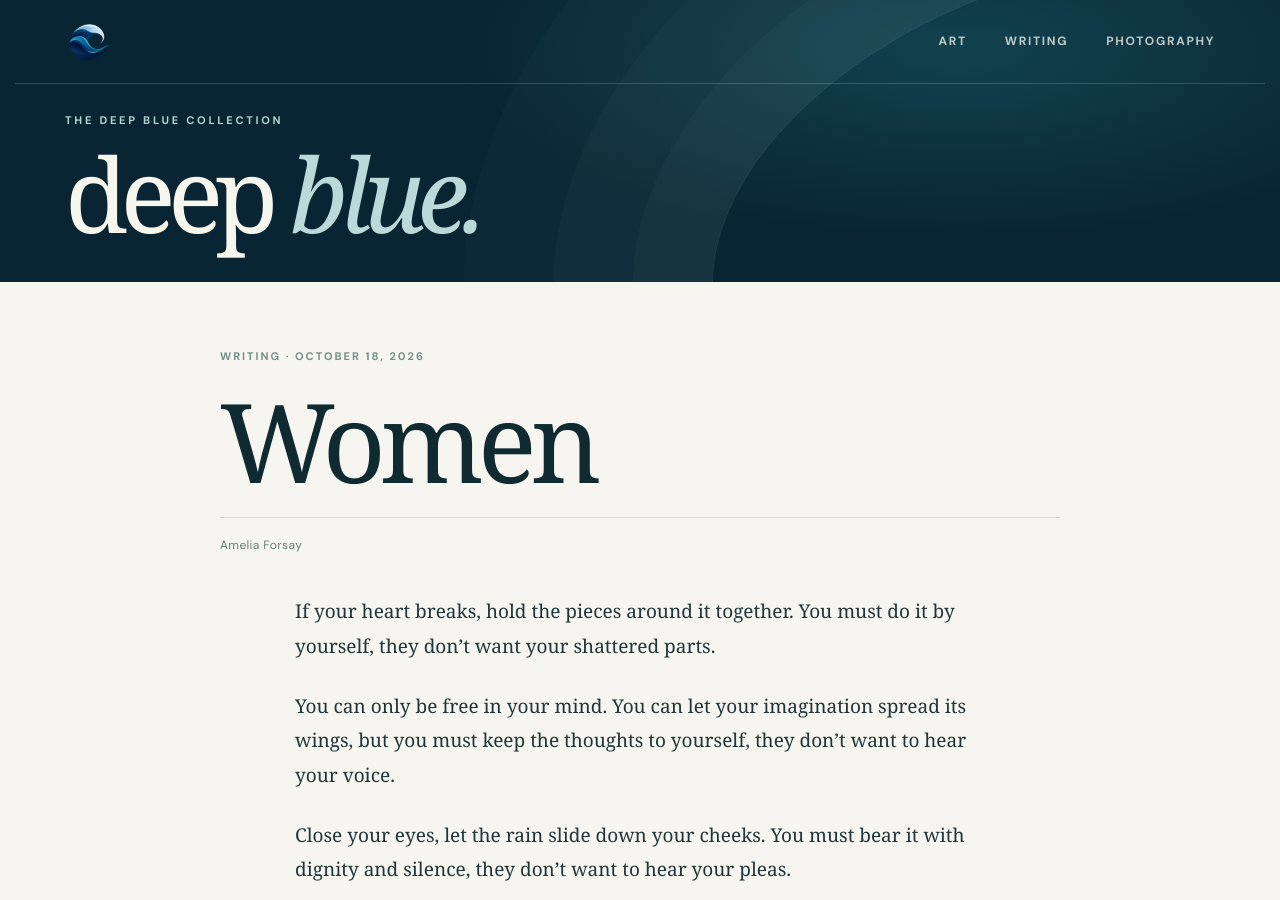
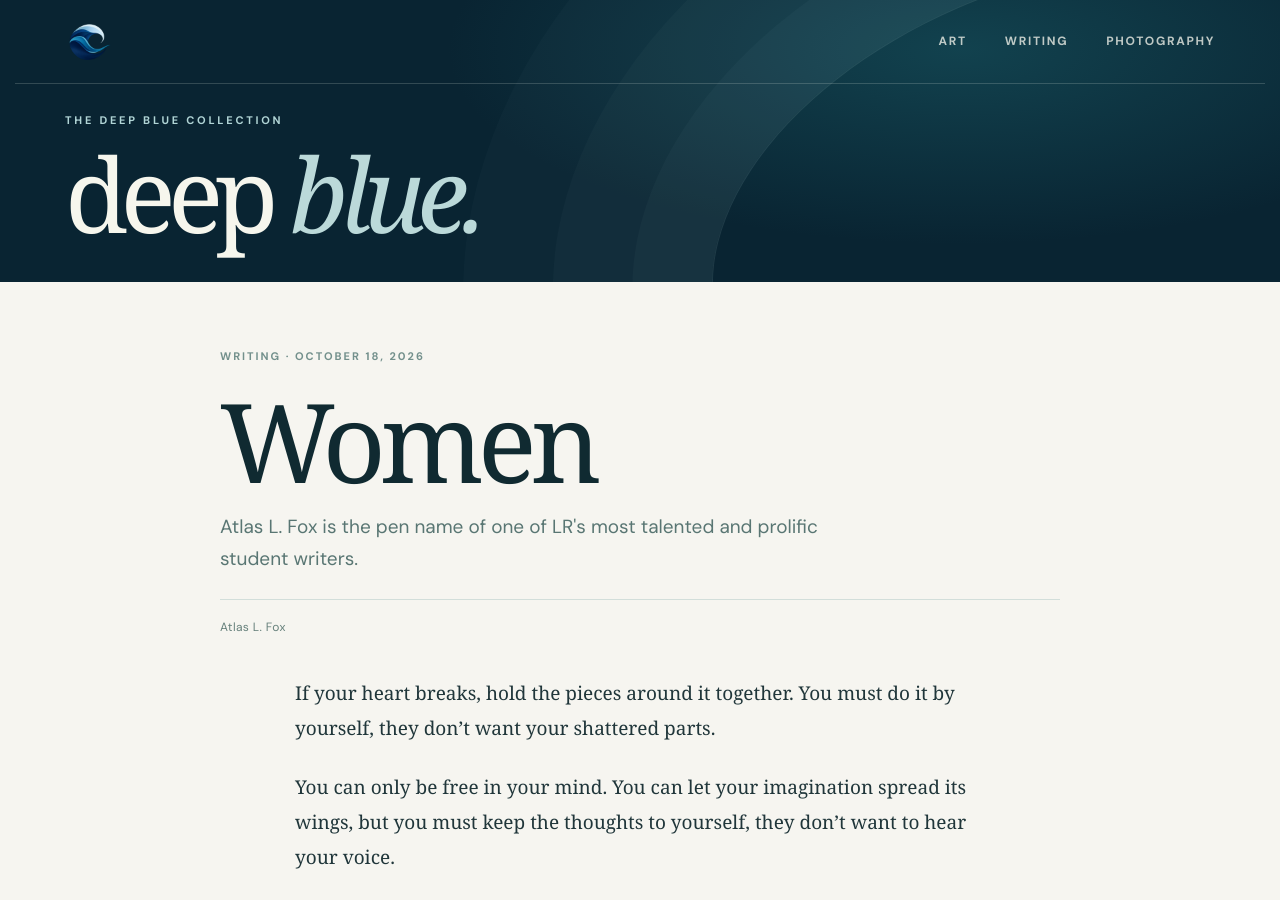
Before and after one commit to egentler/deep-blue, a Jekyll site: the page built from _posts/2026-10-18-women.md, in a window 1280 px wide and 900 px high. Built offline with Jekyll 4.4.1, drawn with Linux system fonts in a browser that asks for light colours; some web fonts are replaced.

Commit message:
Update _posts/2026-10-18-women.md (via Pages CMS)

```diff
--- a/_posts/2026-10-18-women.md
+++ b/_posts/2026-10-18-women.md
@@ -2,7 +2,10 @@
 title: Women
 date: 2026-10-18
 category: Writing
-author: Amelia Forsay
+published: true
+author: Atlas L. Fox
+summary: "Atlas L. Fox is the pen name of one of LR's most talented and prolific
+  student writers. "
 preview: If your heart breaks, hold the pieces around it together. You must do
   it by yourself, they don’t want your shattered parts.You can only be free in
   your mind. You can let your imagination spread its wings, but you must...
```
